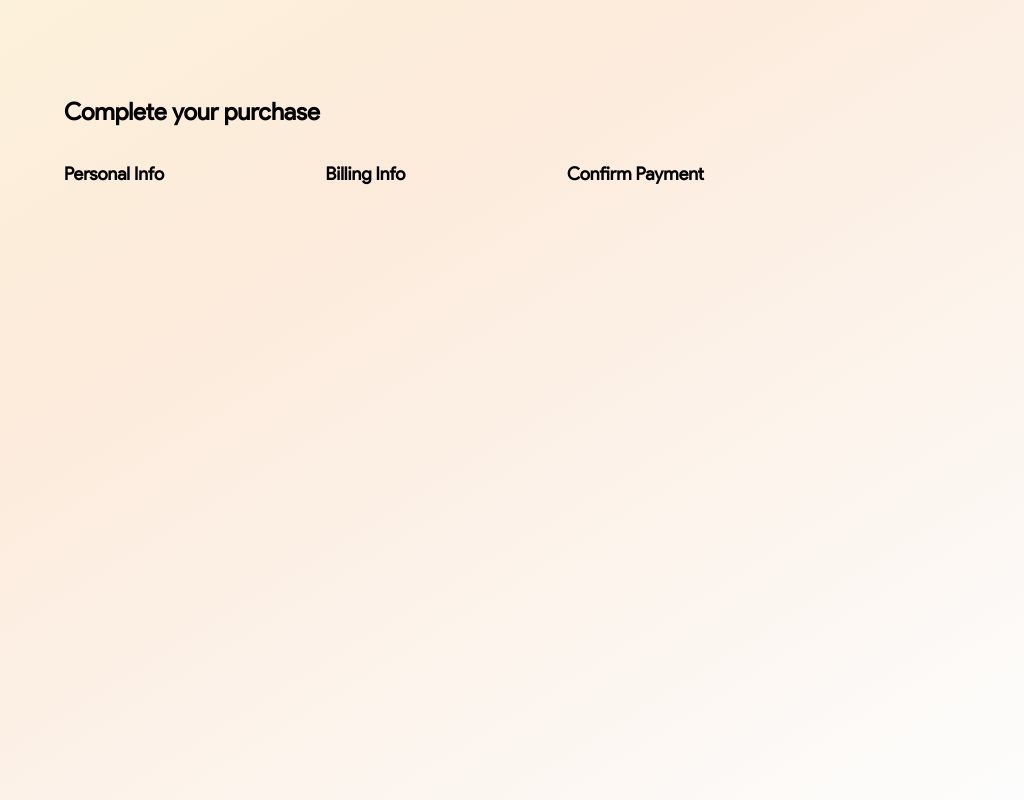
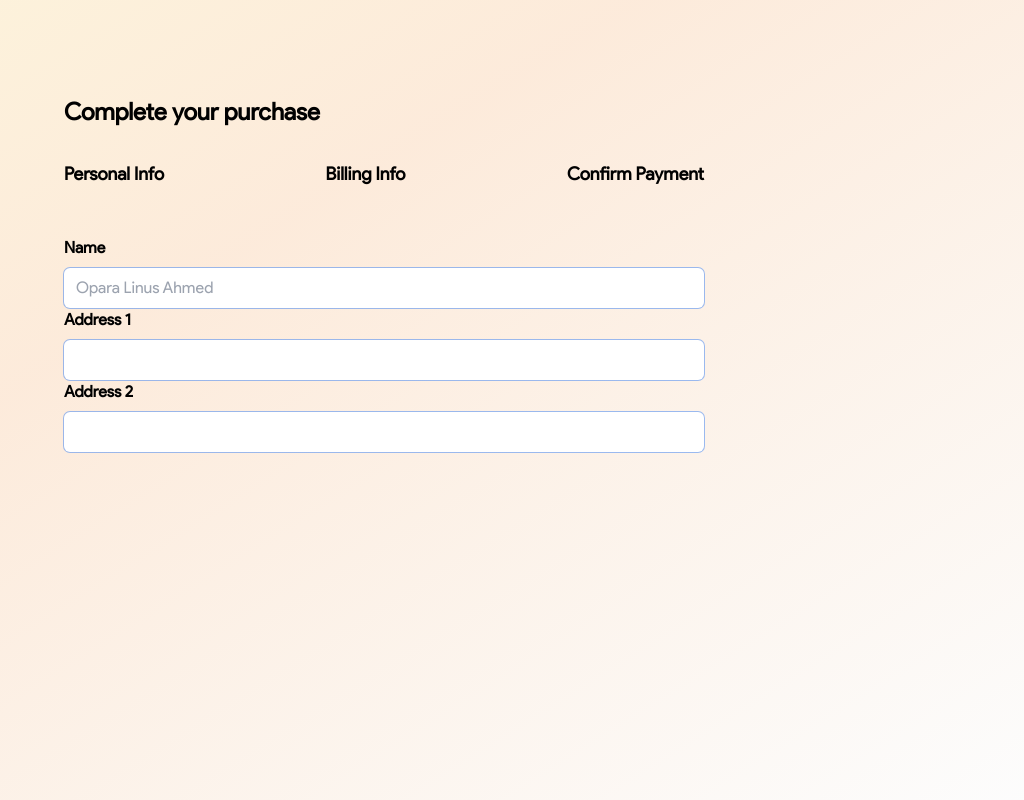
Before and after one commit to Tokonigeorge/purchase_board, a React (Vite) app: page / in a window 1280 px wide. Shown: the whole page, without its empty margins (256-1280 px from the left). Built offline with nearby package versions, Linux system fonts and the light colour scheme.

Commit message:
created the textInput component

```diff
--- a/src/App.jsx
+++ b/src/App.jsx
@@ -1,6 +1,7 @@
 import { useState } from "react";
 import "./App.css";
 import Nav from "./components/Nav";
+import PersonalInfo from "./components/personalInfo/PersonalInfo";
 
 function App() {
   return (
@@ -8,6 +9,7 @@ function App() {
       <div className="w-3/4 mx-auto lg:w-1/2 pt-24">
         <p className="font-bold text-2xl text-purp">Complete your purchase</p>
         <Nav />
+        <PersonalInfo />
       </div>
     </div>
   );
--- /dev/null
+++ b/src/components/personalInfo/PersonalInfo.jsx
@@ -0,0 +1,15 @@
+import TextInput from "./TextInput";
+
+const PersonalInfo = () => {
+  return (
+    <div className="mt-12">
+      <form>
+        <TextInput label="Name" placeholder="Opara Linus Ahmed" />
+        <TextInput label="Address 1" />
+        <TextInput label="Address 2" />
+      </form>
+    </div>
+  );
+};
+
+export default PersonalInfo;
--- a/src/components/personalInfo/TextInput.jsx
+++ b/src/components/personalInfo/TextInput.jsx
@@ -0,0 +1,22 @@
+import { useState } from "react";
+
+const TextInput = ({ label, placeholder }) => {
+  const [value, setValue] = useState("");
+  return (
+    <>
+      <label htmlFor={label} className="font-bold">
+        {label}
+      </label>
+      <br />
+      <input
+        className="mt-2 w-full ring-1 rounded-md py-2 px-3 outline-none ring-purp"
+        type="text"
+        id={label}
+        placeholder={placeholder}
+        value={value}
+        onChange={(e) => setValue(e.target.value)}
+      />
+    </>
+  );
+};
+export default TextInput;
```
